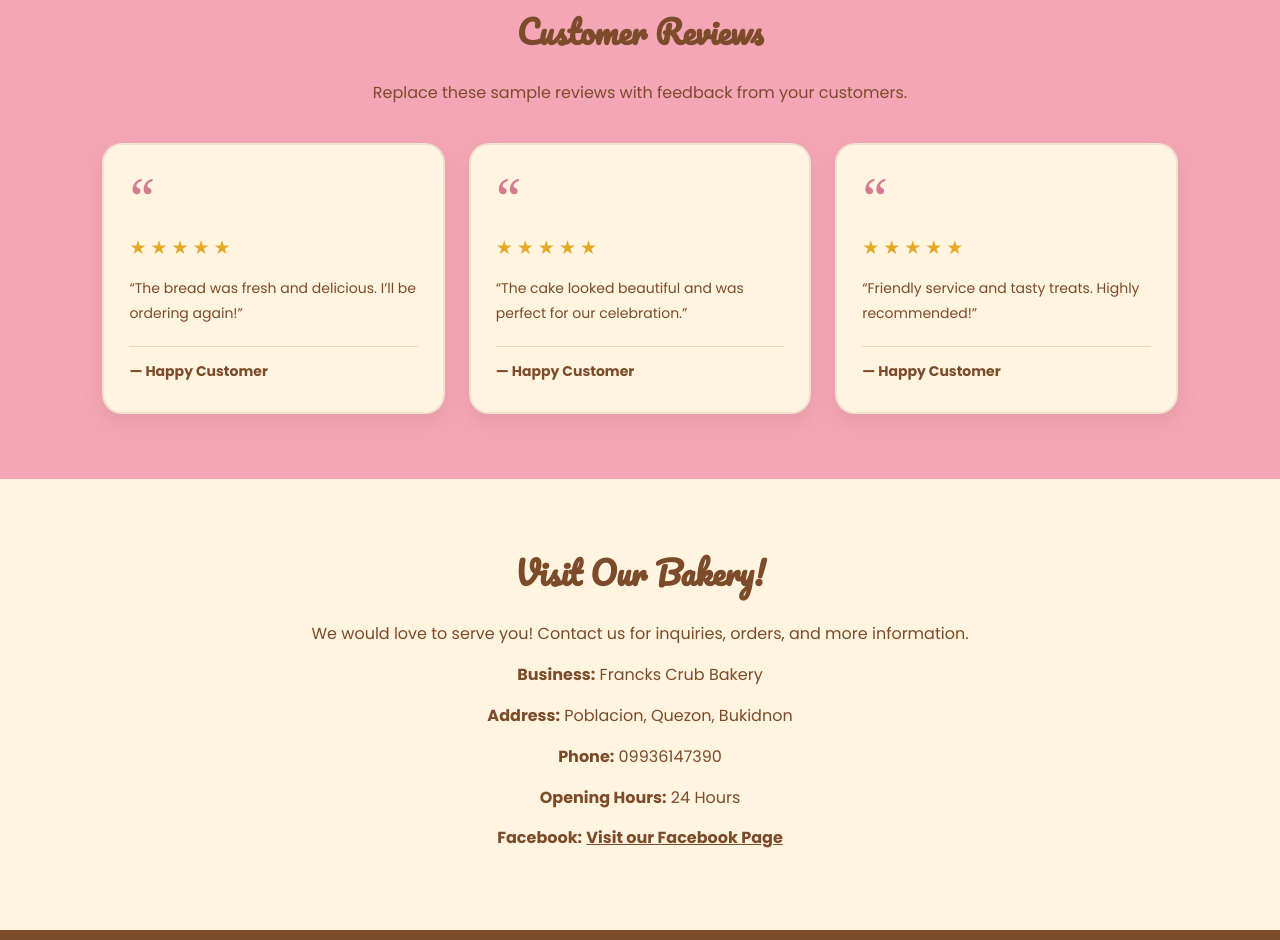
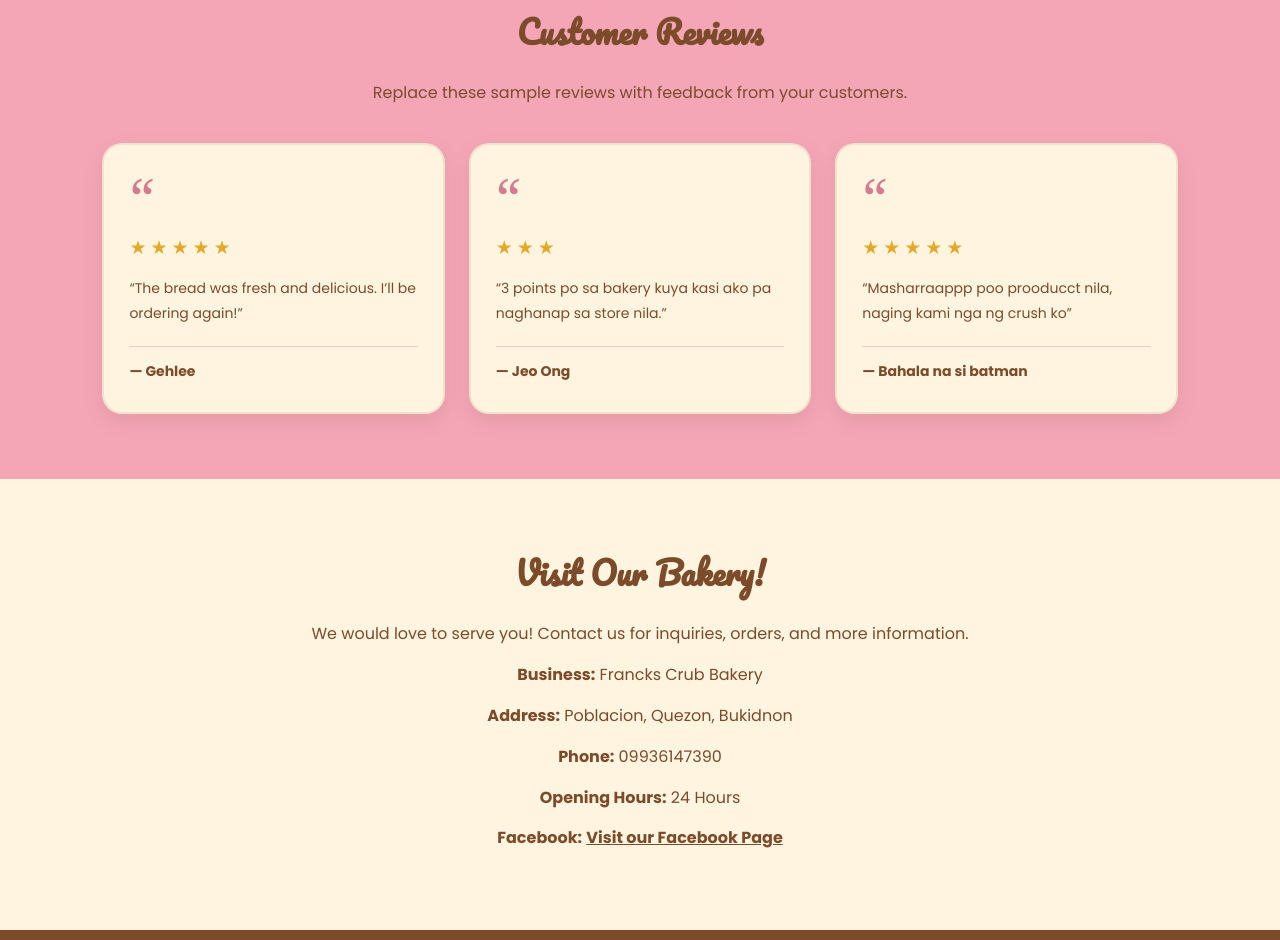
Before and after one commit to francisalsonado2-a11y/Alsonado-website, a plain HTML site: page index.html in a window 1280 px wide. Shown: the part 3322-4262 px from the top of the page. Drawn offline with Linux system fonts and the light colour scheme.

Commit message:
i put people suggestion about my bakery, also the rating of the product

```diff
--- a/index.html
+++ b/index.html
@@ -203,19 +203,19 @@
             <article class="review-card">
                 <div class="review-stars" aria-label="5 out of 5 stars">★★★★★</div>
                 <p>“The bread was fresh and delicious. I’ll be ordering again!”</p>
-                <h3>— Happy Customer</h3>
+                <h3>— Gehlee</h3>
+            </article>
+
+            <article class="review-card">
+                <div class="review-stars" aria-label="3 out of 5 stars">★★★</div>
+                <p>“3 points po sa bakery kuya kasi ako pa naghanap sa store nila.”</p>
+                <h3>— Jeo Ong</h3>
             </article>
 
             <article class="review-card">
                 <div class="review-stars" aria-label="5 out of 5 stars">★★★★★</div>
-                <p>“The cake looked beautiful and was perfect for our celebration.”</p>
-                <h3>— Happy Customer</h3>
-            </article>
-
-            <article class="review-card">
-                <div class="review-stars" aria-label="5 out of 5 stars">★★★★★</div>
-                <p>“Friendly service and tasty treats. Highly recommended!”</p>
-                <h3>— Happy Customer</h3>
+                <p>“Masharraappp poo prooducct nila, naging kami nga ng crush ko”</p>
+                <h3>— Bahala na si batman</h3>
             </article>
         </div>
     </section>
```
